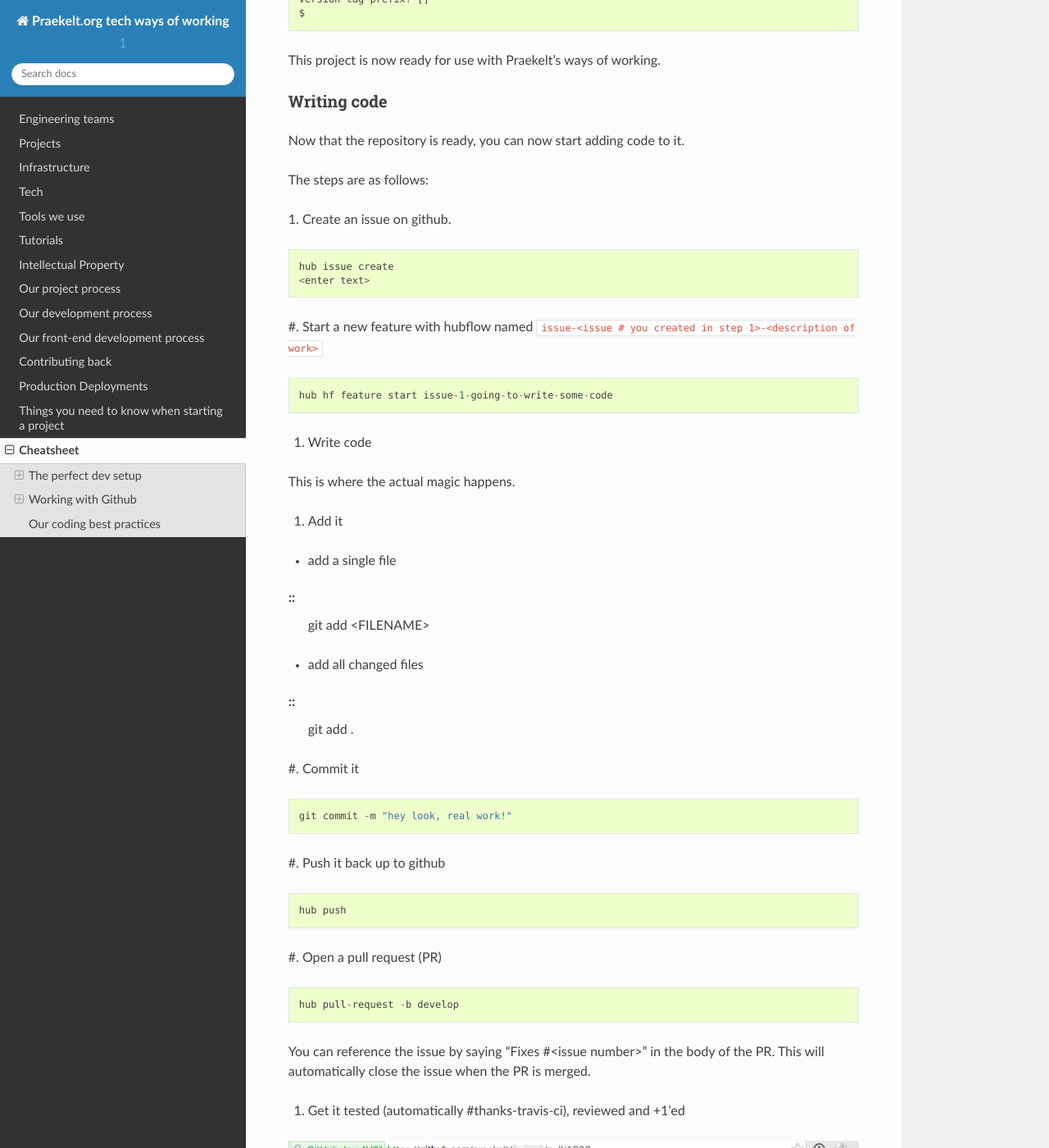
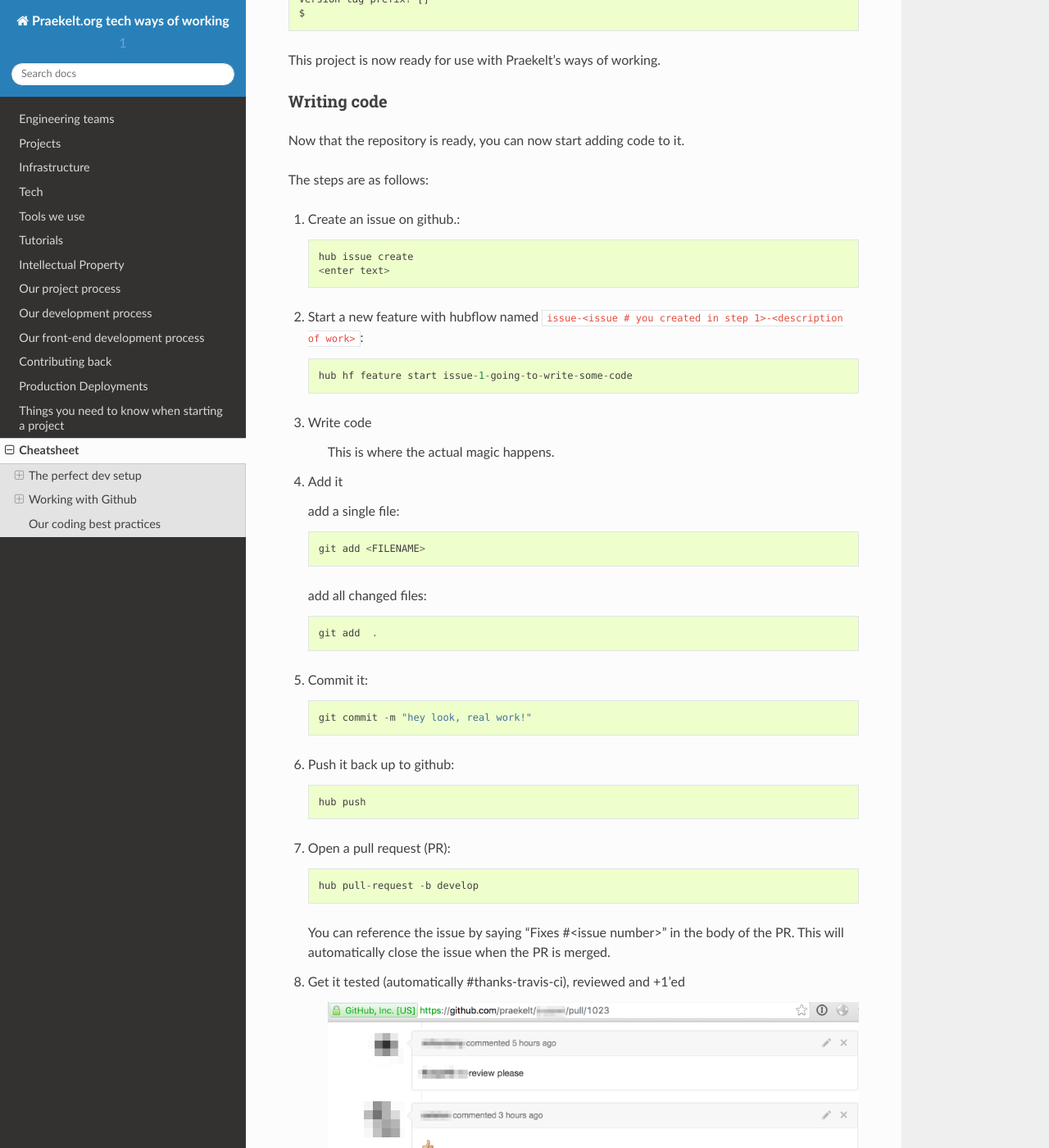
Before and after one commit to praekeltfoundation/ways-of-working, a Sphinx documentation site: the page built from docs/cheatsheet.rst, in a window 1280 px wide and 1400 px high, scrolled down 2566 px. Shown: the whole window at 82% size. Built offline with Sphinx 7.4.7 and the Read the Docs theme 2.0.0, drawn with Linux system fonts in a browser that asks for light colours; some of the changed text lies outside the part shown.

Commit message:
updated the ordering on the cheatsheet

```diff
--- a/docs/cheatsheet.rst
+++ b/docs/cheatsheet.rst
@@ -49,15 +49,18 @@
 macOS
 *************
 
-1. Setup XCode Developer tools:
+#. Setup XCode Developer tools
 
-Download from the App store here: https://itunes.apple.com/us/app/xcode/id497799835?ls=1&mt=12
+    Download from the App store here:
 
-#. Install homebrew:
+        https://itunes.apple.com/us/app/xcode/id497799835?ls=1&mt=12
 
-From terminal::
+#. Install homebrew
 
-    ruby -e "$(curl -fsSL https://raw.githubusercontent.com/Homebrew/install/master/install)"
+    From terminal
+    ::
+
+        ruby -e "$(curl -fsSL https://raw.githubusercontent.com/Homebrew/install/master/install)"
 
 #. Get hubflow::
 
@@ -124,61 +127,56 @@
 
 The steps are as follows:
 
-1. Create an issue on github.
-::
+#. Create an issue on github.::
 
     hub issue create
     <enter text>
 
-#. Start a new feature with hubflow named :code:`issue-<issue # you created in step 1>-<description of work>`
-::
+#. Start a new feature with hubflow named :code:`issue-<issue # you created in step 1>-<description of work>`::
 
     hub hf feature start issue-1-going-to-write-some-code
 
 #. Write code
 
-This is where the actual magic happens.
+        This is where the actual magic happens.
 
 #. Add it
 
--   add a single file
-::
+   add a single file::
+
     git add <FILENAME>
 
--   add all changed files
-::
+   add all changed files::
+
     git add  .
 
-#. Commit it
-::
+#. Commit it::
 
     git commit -m "hey look, real work!"
 
-#. Push it back up to github
-::
+#. Push it back up to github::
 
     hub push
 
-#. Open a pull request (PR)
-::
+#. Open a pull request (PR)::
 
     hub pull-request -b develop
 
-You can reference the issue by saying "Fixes #<issue number>" in the body
-of the PR. This will automatically close the issue when the PR is merged.
+   You can reference the issue by saying "Fixes #<issue number>" in the body of the PR. This will automatically close the issue when the PR is merged.
 
 #. Get it tested (automatically #thanks-travis-ci), reviewed and +1'ed
 
-.. image:: images/pull_request_approval.png
-  :align: center
+    .. image:: images/pull_request_approval.png
+        :align: center
 
-.. image:: images/testing_pull_request.png
-  :align: center
+    .. image:: images/testing_pull_request.png
+        :align: center
 
 #. Merge it into develop
 
-#. Finish the feature
-::
+    click on the green button
+
+#. Finish the feature::
 
     hub hf feature finish
 
```
